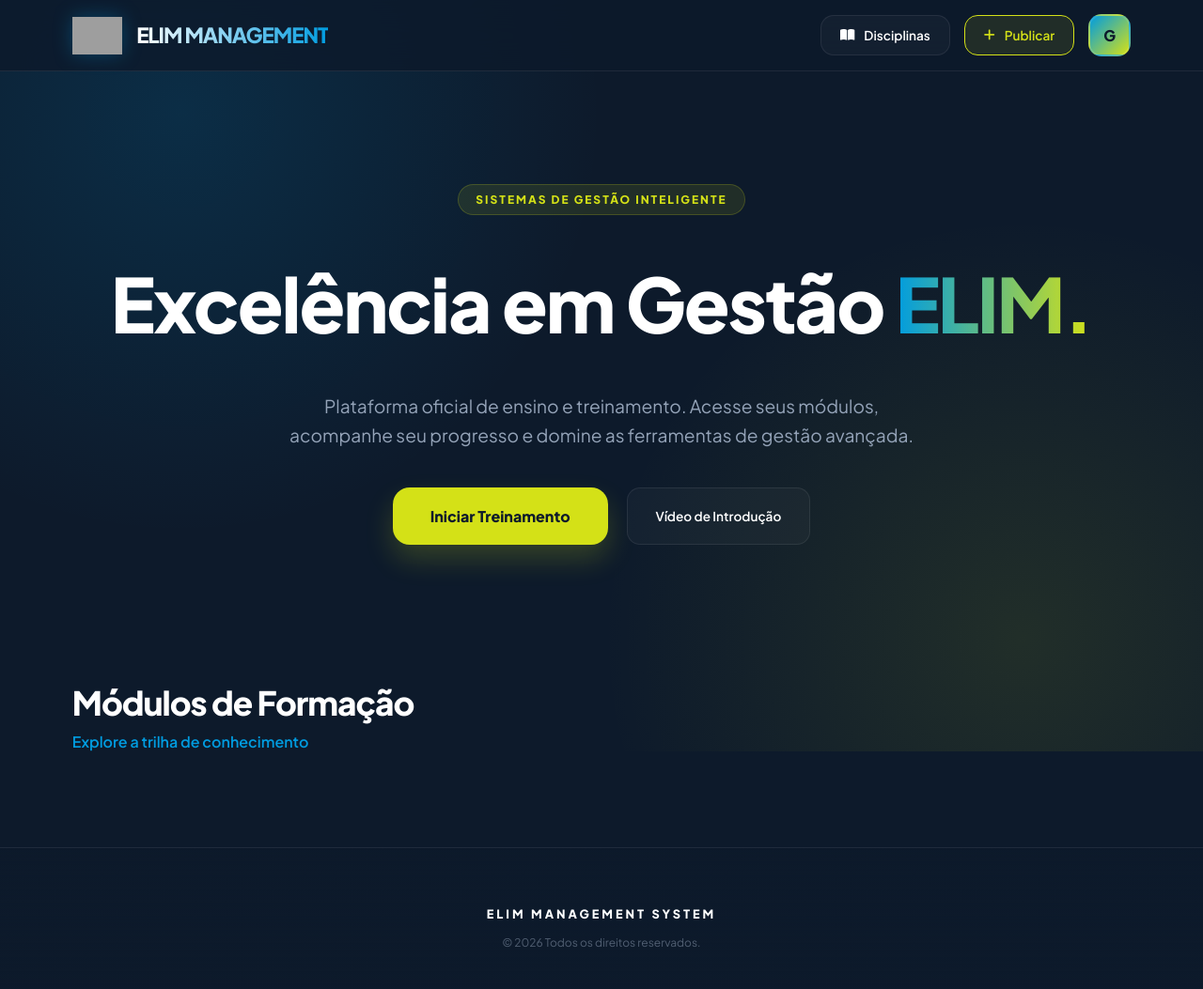
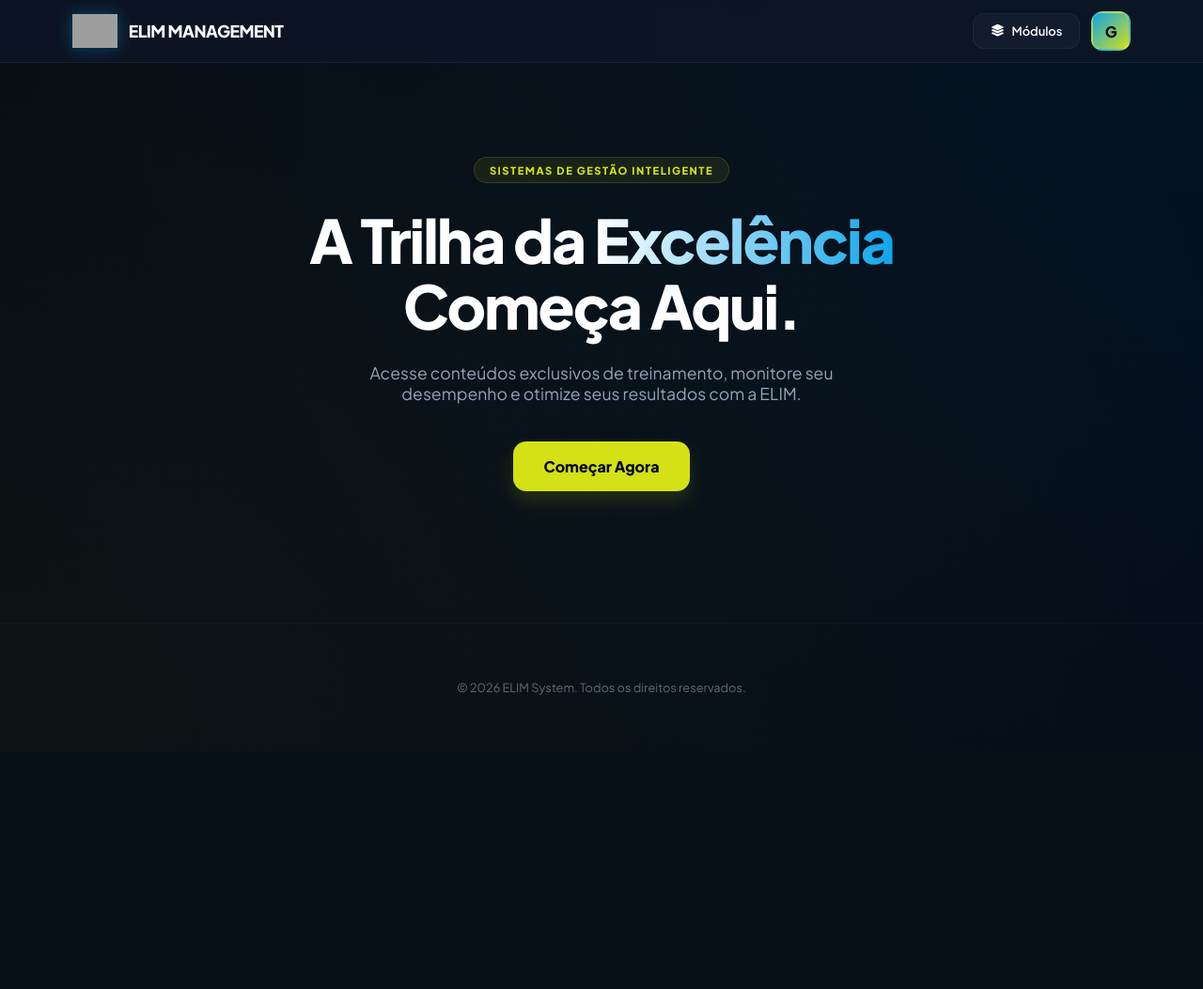
Before and after one commit to miguel0274234/hjkkjjhbjhbjhbkj, a Flask app: page /dashboard in a window 1280 px wide. Shown: the whole page at 94% size. After the commit the page ends 740 px from the top, so only its background shows below. Run offline with Flask 3, Linux system fonts and the light colour scheme; a user stored in the database is signed in; grey boxes are pictures that could not be loaded.

Commit message:
Add files via upload

```diff
--- a/templates/home.html
+++ b/templates/home.html
@@ -3,112 +3,68 @@
 <head>
     <meta charset="UTF-8">
     <title>ITEL - ELIM | Portal de Ensino Elite</title>
-    <link rel="icon" type="image/png" href="{{ url_for('static', filename='img/favicon.png') }}">
     <meta name="viewport" content="width=device-width, initial-scale=1.0">
     <link rel="stylesheet" href="https://cdnjs.cloudflare.com/ajax/libs/font-awesome/6.4.2/css/all.min.css">
     <link href="https://fonts.googleapis.com/css2?family=Plus+Jakarta+Sans:wght@300;400;600;800&display=swap" rel="stylesheet">
 
     <style>
         :root {
-            /* Cores ELIM extraídas da imagem */
-            --azul-escuro: #0d1a2b;    /* Fundo Marinho Profundo */
-            --azul-medio: #162a44;     /* Azul da Logo */
-            --azul-claro: #009ce0;     /* Ciano da curva inferior */
-            --amarelo-elim: #d4e117;   /* Amarelo Limão do Pássaro */
-
+            --azul-escuro: #030712;    /* Darker Deep Navy */
+            --azul-medio: #0f172a;     /* Slate Dark */
+            --azul-claro: #0ea5e9;     /* Electric Blue */
+            --amarelo-elim: #d4e117;   /* Limão Elim */
             --texto-cor: #94a3b8;
-            --glass: rgba(13, 26, 43, 0.8);
-            --borda-glass: rgba(255, 255, 255, 0.08);
+            --glass: rgba(15, 23, 42, 0.7);
+            --borda-glass: rgba(255, 255, 255, 0.05);
             --gradient-main: linear-gradient(135deg, var(--azul-claro) 0%, var(--amarelo-elim) 100%);
-            --shadow-premium: 0 25px 50px -12px rgba(0, 0, 0, 0.6);
         }
 
-        * { box-sizing: border-box; margin: 0; padding: 0; transition: all 0.4s cubic-bezier(0.175, 0.885, 0.32, 1.275); }
+        * { box-sizing: border-box; margin: 0; padding: 0; transition: all 0.3s cubic-bezier(0.4, 0, 0.2, 1); }
 
         body {
             font-family: 'Plus Jakarta Sans', sans-serif;
             background-color: var(--azul-escuro);
             color: var(--texto-cor);
-            line-height: 1.6;
             overflow-x: hidden;
+            background-image: radial-gradient(circle at top right, rgba(0, 156, 224, 0.08), transparent),
+                              radial-gradient(circle at bottom left, rgba(212, 225, 23, 0.05), transparent);
         }
 
-        /* Fundo Dinâmico ELIM */
-        .bg-mesh {
-            position: fixed;
-            top: 0; left: 0; width: 100%; height: 100%;
-            z-index: -1;
-            background:
-                radial-gradient(circle at 15% 15%, rgba(0, 156, 224, 0.15) 0%, transparent 35%),
-                radial-gradient(circle at 85% 85%, rgba(212, 225, 23, 0.1) 0%, transparent 35%),
-                var(--azul-escuro);
-        }
-
+        /* Barra de Progresso Superior */
         .top-progress {
             position: fixed;
-            top: 0; left: 0; width: 0%; height: 4px;
+            top: 0; left: 0; width: 0%; height: 3px;
             background: var(--gradient-main);
-            z-index: 2001;
-            box-shadow: 0 0 15px var(--azul-claro);
+            z-index: 9999;
+            box-shadow: 0 0 10px var(--azul-claro);
         }
 
         header {
             display: flex;
             justify-content: space-between;
             align-items: center;
-            padding: 15px 6%;
+            padding: 12px 6%;
             background: var(--glass);
-            backdrop-filter: blur(20px);
-            -webkit-backdrop-filter: blur(20px);
+            backdrop-filter: blur(25px);
+            -webkit-backdrop-filter: blur(25px);
             border-bottom: 1px solid var(--borda-glass);
             position: sticky;
-            top: 0;
-            z-index: 1000;
+            top: 0; z-index: 2000;
         }
 
-        .logo-container {
-            display: flex;
-            align-items: center;
-            gap: 15px;
-            text-decoration: none;
+        .logo-container { display: flex; align-items: center; gap: 12px; text-decoration: none; }
+        .logo-img { height: 36px; filter: drop-shadow(0 0 8px rgba(0, 156, 224, 0.4)); }
+        .brand-text {
+            font-weight: 800; color: #fff; font-size: 1.1rem;
+            letter-spacing: -0.5px; text-transform: uppercase;
         }
 
-        .logo-img { height: 40px; filter: drop-shadow(0 0 10px rgba(0, 156, 224, 0.3)); }
+        /* Profile & Dropdown */
+        .user-menu-wrapper { position: relative; }
 
-        .brand-text {
-            font-weight: 800;
-            color: #fff;
-            font-size: 1.4rem;
-            letter-spacing: -1px;
-            background: linear-gradient(to right, #fff, var(--azul-claro));
-            -webkit-background-clip: text;
-            -webkit-text-fill-color: transparent;
-        }
-
-        .btn-nav {
-            padding: 10px 20px;
-            border-radius: 14px;
-            text-decoration: none;
-            font-weight: 600;
-            font-size: 0.85rem;
-            display: flex;
-            align-items: center;
-            gap: 10px;
-            color: #fff;
-            background: rgba(255,255,255,0.03);
-            border: 1px solid var(--borda-glass);
-        }
-
-        .btn-nav:hover {
-            background: rgba(0, 156, 224, 0.1);
-            border-color: var(--azul-claro);
-            transform: translateY(-3px);
-        }
-
-        /* Profile Menu */
         .profile-trigger {
-            width: 45px; height: 45px;
-            border-radius: 14px;
+            width: 42px; height: 42px;
+            border-radius: 12px;
             background: var(--gradient-main);
             display: flex; align-items: center; justify-content: center;
             color: var(--azul-escuro);
@@ -117,159 +73,189 @@
             border: 2px solid rgba(255,255,255,0.1);
         }
 
+        .dropdown-menu {
+            position: absolute;
+            top: 55px; right: 0;
+            width: 200px;
+            background: #0f172a;
+            border: 1px solid var(--borda-glass);
+            border-radius: 18px;
+            padding: 10px;
+            box-shadow: 0 20px 40px rgba(0,0,0,0.4);
+            opacity: 0; transform: translateY(10px);
+            pointer-events: none;
+            transition: 0.2s ease;
+        }
+
+        .dropdown-menu.active {
+            opacity: 1; transform: translateY(0);
+            pointer-events: auto;
+        }
+
+        .dropdown-item {
+            display: flex; align-items: center; gap: 12px;
+            padding: 12px 15px;
+            color: #fff;
+            text-decoration: none;
+            font-size: 0.85rem;
+            font-weight: 600;
+            border-radius: 12px;
+        }
+
+        .dropdown-item:hover { background: rgba(255,255,255,0.05); color: var(--amarelo-elim); }
+        .dropdown-item.logout { color: #ff4757; }
+        .dropdown-item.logout:hover { background: rgba(255, 71, 87, 0.1); }
+
         /* Hero */
         .hero {
-            padding: 120px 5% 80px;
+            padding: 100px 6% 60px;
             text-align: center;
-            max-width: 1200px;
-            margin: 0 auto;
+            max-width: 1000px; margin: 0 auto;
         }
 
         .hero-badge {
-            background: rgba(212, 225, 23, 0.1);
+            background: rgba(212, 225, 23, 0.08);
             color: var(--amarelo-elim);
-            padding: 6px 18px;
-            border-radius: 50px;
-            font-size: 0.75rem;
-            font-weight: 800;
-            text-transform: uppercase;
-            letter-spacing: 2px;
-            border: 1px solid rgba(212, 225, 23, 0.2);
-            margin-bottom: 30px;
-            display: inline-block;
+            padding: 6px 16px; border-radius: 50px;
+            font-size: 0.7rem; font-weight: 800;
+            letter-spacing: 1.5px; border: 1px solid rgba(212, 225, 23, 0.15);
+            margin-bottom: 25px; display: inline-block;
         }
 
         .hero h1 {
-            font-size: clamp(2.8rem, 8vw, 5rem);
-            font-weight: 800;
-            color: #fff;
-            margin-bottom: 30px;
-            letter-spacing: -2px;
+            font-size: clamp(2.5rem, 6vw, 4rem);
+            font-weight: 800; color: #fff;
+            margin-bottom: 25px; letter-spacing: -2px; line-height: 1.1;
         }
 
         .hero h1 span {
-            background: linear-gradient(to right, var(--azul-claro), var(--amarelo-elim));
-            -webkit-background-clip: text;
-            -webkit-text-fill-color: transparent;
+            background: linear-gradient(to right, #fff, var(--azul-claro));
+            -webkit-background-clip: text; -webkit-text-fill-color: transparent;
         }
 
-        .cta-main {
-            padding: 18px 40px;
-            background: var(--amarelo-elim);
-            color: var(--azul-escuro);
-            text-decoration: none;
-            font-weight: 800;
-            border-radius: 18px;
-            box-shadow: 0 15px 30px rgba(212, 225, 23, 0.2);
+        /* Cards Estilo Bento */
+        .grid-cards {
+            display: grid;
+            grid-template-columns: repeat(auto-fill, minmax(300px, 1fr));
+            gap: 25px; padding: 40px 0;
         }
 
-        .cta-main:hover {
-            transform: translateY(-5px);
-            filter: brightness(1.1);
-            box-shadow: 0 20px 40px rgba(212, 225, 23, 0.3);
+        .card {
+            background: rgba(255, 255, 255, 0.02);
+            border: 1px solid var(--borda-glass);
+            border-radius: 24px;
+            padding: 30px;
+            text-decoration: none;
+            position: relative;
+            overflow: hidden;
         }
 
-        /* Cards Módulos */
-        .card {
-            background: var(--azul-medio);
-            border: 1px solid var(--borda-glass);
-            border-radius: 28px;
-            padding: 35px;
-            min-height: 280px;
-            backdrop-filter: blur(10px);
-            display: flex;
-            flex-direction: column;
-            justify-content: space-between;
+        .card::before {
+            content: ''; position: absolute; top: 0; left: 0; width: 100%; height: 100%;
+            background: radial-gradient(800px circle at var(--x) var(--y), rgba(255,255,255,0.06), transparent 40%);
+            pointer-events: none;
         }
 
         .card:hover {
-            border-color: var(--amarelo-elim);
-            transform: translateY(-10px);
-            background: rgba(22, 42, 68, 0.9);
-        }
-
-        .card-icon {
-            width: 50px; height: 50px;
-            background: rgba(0, 156, 224, 0.1);
-            border-radius: 14px;
-            display: flex; align-items: center; justify-content: center;
-            color: var(--azul-claro);
+            border-color: rgba(212, 225, 23, 0.3);
+            background: rgba(255, 255, 255, 0.04);
+            transform: translateY(-5px);
         }
 
         .card-tag {
-            color: var(--amarelo-elim);
-            font-size: 0.7rem;
-            font-weight: 800;
-            text-transform: uppercase;
-            letter-spacing: 1px;
+            color: var(--amarelo-elim); font-size: 0.65rem;
+            font-weight: 800; letter-spacing: 1px;
+            background: rgba(212, 225, 23, 0.1);
+            padding: 4px 10px; border-radius: 6px;
+        }
+
+        .card h3 { color: #fff; margin: 15px 0 10px; font-size: 1.2rem; }
+
+        .btn-nav {
+            padding: 10px 18px; border-radius: 12px;
+            background: rgba(255,255,255,0.03);
+            border: 1px solid var(--borda-glass);
+            color: #fff; text-decoration: none;
+            font-weight: 600; font-size: 0.8rem;
+            display: flex; align-items: center; gap: 8px;
+        }
+
+        .btn-nav:hover { background: rgba(255,255,255,0.07); border-color: var(--azul-claro); }
+
+        .cta-main {
+            background: var(--amarelo-elim);
+            color: var(--azul-escuro);
+            padding: 16px 32px; border-radius: 14px;
+            font-weight: 800; text-decoration: none;
+            box-shadow: 0 10px 20px rgba(212, 225, 23, 0.15);
         }
 
         footer {
-            padding: 60px 6% 40px;
-            text-align: center;
-            border-top: 1px solid var(--borda-glass);
-            background: linear-gradient(to bottom, transparent, rgba(13, 26, 43, 0.8));
+            padding: 60px 6%; border-top: 1px solid var(--borda-glass);
+            text-align: center; opacity: 0.6; font-size: 0.8rem;
+        }
+
+        @media (max-width: 768px) {
+            header { padding: 15px 5%; }
+            .brand-text { display: none; }
+            .hero { padding: 60px 5%; }
         }
     </style>
 </head>
 <body>
 
-    <div class="bg-mesh"></div>
     <div class="top-progress" id="progressBar"></div>
 
     <header>
         <a href="/" class="logo-container">
             <img src="{{ url_for('static', filename='img/logo.png') }}" class="logo-img" alt="ELIM">
-            <span class="brand-text">ELIM MANAGEMENT</span>
+            <span class="brand-text">ELIM Management</span>
         </a>
 
-        <div class="nav-actions" style="display: flex; gap: 15px; align-items: center;">
+        <div style="display: flex; gap: 12px; align-items: center;">
             <a href="{{ url_for('lista_aulas') }}" class="btn-nav">
-                <i class="fa-solid fa-book-open"></i> <span>Disciplinas</span>
+                <i class="fa-solid fa-layer-group"></i> <span>Módulos</span>
             </a>
 
-            {% if current_user.role in ['admin', 'professor'] %}
-            <a href="{{ url_for('upload') }}" class="btn-nav" style="background: rgba(212, 225, 23, 0.1); border-color: var(--amarelo-elim);">
-                <i class="fa-solid fa-plus" style="color: var(--amarelo-elim)"></i> <span style="color: var(--amarelo-elim)">Publicar</span>
-            </a>
-            {% endif %}
+            <div class="user-menu-wrapper">
+                <div class="profile-trigger" id="profileTrigger">
+                    {{ current_user.name[0] | upper if current_user.is_authenticated else '?' }}
+                </div>
 
-            <div class="profile-trigger" id="profileTrigger">
-                {{ current_user.name[0] | upper if current_user.is_authenticated else '?' }}
+                <div class="dropdown-menu" id="userDropdown">
+                    <div style="padding: 10px 15px; border-bottom: 1px solid var(--borda-glass); margin-bottom: 5px;">
+                        <p style="color: #fff; font-size: 0.75rem; font-weight: 800;">{{ current_user.name }}</p>
+                        <p style="font-size: 0.65rem; color: var(--texto-cor);">{{ current_user.role | capitalize }}</p>
+                    </div>
+                    <a href="#" class="dropdown-item"><i class="fa-solid fa-user-gear"></i> Perfil</a>
+                    <a href="{{ url_for('upload') }}" class="dropdown-item"><i class="fa-solid fa-cloud-arrow-up"></i> Upload</a>
+                    <a href="{{ url_for('logout') }}" class="dropdown-item logout"><i class="fa-solid fa-power-off"></i> Sair do Portal</a>
+                </div>
             </div>
         </div>
     </header>
 
-    <section class="hero reveal">
-        <span class="hero-badge">Sistemas de Gestão Inteligente</span>
-        <h1>Excelência em Gestão <span>ELIM.</span></h1>
-        <p style="font-size: 1.2rem; max-width: 700px; margin: 0 auto 40px; color: #94a3b8;">
-            Plataforma oficial de ensino e treinamento. Acesse seus módulos, acompanhe seu progresso e domine as ferramentas de gestão avançada.
-        </p>
-        <div class="cta-group" style="display: flex; justify-content: center; gap: 20px;">
-            <a href="{{ url_for('lista_aulas') }}" class="cta-main">Iniciar Treinamento</a>
-            <a href="#conteudo" class="btn-nav" style="padding: 18px 30px;">Vídeo de Introdução</a>
-        </div>
-    </section>
+    <main style="padding: 0 6%;">
+        <section class="hero">
+            <span class="hero-badge">SISTEMAS DE GESTÃO INTELIGENTE</span>
+            <h1>A Trilha da <span>Excelência</span> Começa Aqui.</h1>
+            <p style="margin-bottom: 40px; font-size: 1.1rem; max-width: 600px; margin-inline: auto;">
+                Acesse conteúdos exclusivos de treinamento, monitore seu desempenho e otimize seus resultados com a ELIM.
+            </p>
+            <div style="display: flex; gap: 15px; justify-content: center;">
+                <a href="{{ url_for('lista_aulas') }}" class="cta-main">Começar Agora</a>
+            </div>
+        </section>
 
-    <main class="main-content" id="conteudo" style="padding: 60px 6%; max-width: 1400px; margin: 0 auto;">
-        <div class="section-title reveal" style="margin-bottom: 40px;">
-            <h2 style="color: #fff; font-size: 2.2rem; letter-spacing: -1px;">Módulos de Formação</h2>
-            <p style="color: var(--azul-claro); font-weight: 600;">Explore a trilha de conhecimento</p>
-        </div>
-
-        <div class="grid-cards" style="display: grid; grid-template-columns: repeat(auto-fill, minmax(320px, 1fr)); gap: 30px;">
+        <div class="grid-cards">
             {% for aula in aulas %}
-            <a href="{{ url_for('visualizar_aula', id=aula.id) }}" class="card reveal" style="text-decoration: none;">
-                <div>
-                    <span class="card-tag">{{ aula.categoria }}</span>
-                    <h3 style="color: #fff; margin: 15px 0; font-size: 1.3rem;">{{ aula.titulo }}</h3>
-                    <p style="font-size: 0.9rem; color: var(--texto-cor); opacity: 0.8;">{{ aula.descricao[:100] }}...</p>
-                </div>
-
-                <div style="margin-top: 30px; display: flex; align-items: center; justify-content: space-between;">
-                    <span style="color: var(--amarelo-elim); font-weight: 800; font-size: 0.75rem; letter-spacing: 1px;">ACESSAR CONTEÚDO</span>
-                    <div class="card-icon"><i class="fa-solid fa-chevron-right"></i></div>
+            <a href="{{ url_for('visualizar_aula', id=aula.id) }}" class="card">
+                <span class="card-tag">{{ aula.categoria }}</span>
+                <h3>{{ aula.titulo }}</h3>
+                <p style="font-size: 0.85rem; line-height: 1.5;">{{ aula.descricao[:85] }}...</p>
+                <div style="margin-top: 25px; display: flex; align-items: center; justify-content: space-between;">
+                    <span style="font-size: 0.7rem; font-weight: 800; color: #fff;">ACESSAR</span>
+                    <i class="fa-solid fa-arrow-right" style="color: var(--amarelo-elim); font-size: 0.8rem;"></i>
                 </div>
             </a>
             {% endfor %}
@@ -277,29 +263,42 @@
     </main>
 
     <footer>
-        <p style="font-weight: 800; color: #fff; letter-spacing: 3px; font-size: 0.8rem; text-transform: uppercase;">ELIM MANAGEMENT SYSTEM</p>
-        <p style="font-size: 0.75rem; opacity: 0.5; margin-top: 10px;">&copy; 2026 Todos os direitos reservados.</p>
+        <p>&copy; 2026 ELIM System. Todos os direitos reservados.</p>
     </footer>
 
     <script>
-        // Sincronização de Scroll
+        // Dropdown Logic
+        const trigger = document.getElementById('profileTrigger');
+        const menu = document.getElementById('userDropdown');
+
+        trigger.addEventListener('click', (e) => {
+            e.stopPropagation();
+            menu.classList.toggle('active');
+        });
+
+        window.addEventListener('click', () => {
+            menu.classList.remove('active');
+        });
+
+        // Scroll & Card Glow Effect
         window.onscroll = () => {
             let winScroll = document.documentElement.scrollTop;
             let height = document.documentElement.scrollHeight - document.documentElement.clientHeight;
             let scrolled = (winScroll / height) * 100;
             document.getElementById("progressBar").style.width = scrolled + "%";
-
-            document.querySelectorAll(".reveal").forEach(el => {
-                if (el.getBoundingClientRect().top < window.innerHeight - 100) {
-                    el.classList.add("active");
-                }
-            });
         };
 
-        // Estilo de revelação inicial
-        window.onload = () => {
-            document.querySelectorAll(".reveal").forEach(el => el.style.opacity = "1");
-        };
+        // Light tracking effect on cards
+        const cards = document.querySelectorAll('.card');
+        cards.forEach(card => {
+            card.addEventListener('mousemove', e => {
+                const rect = card.getBoundingClientRect();
+                const x = e.clientX - rect.left;
+                const y = e.clientY - rect.top;
+                card.style.setProperty('--x', `${x}px`);
+                card.style.setProperty('--y', `${y}px`);
+            });
+        });
     </script>
 </body>
 </html>
```
